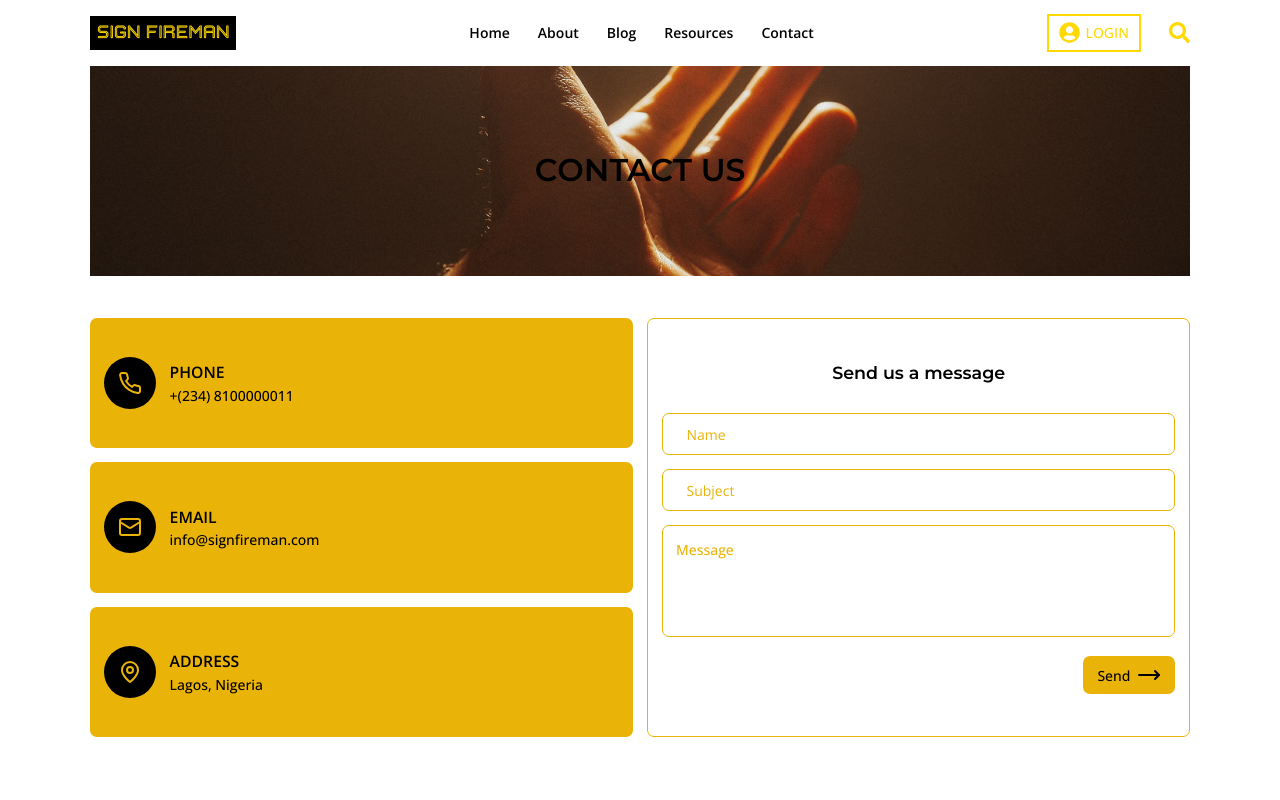
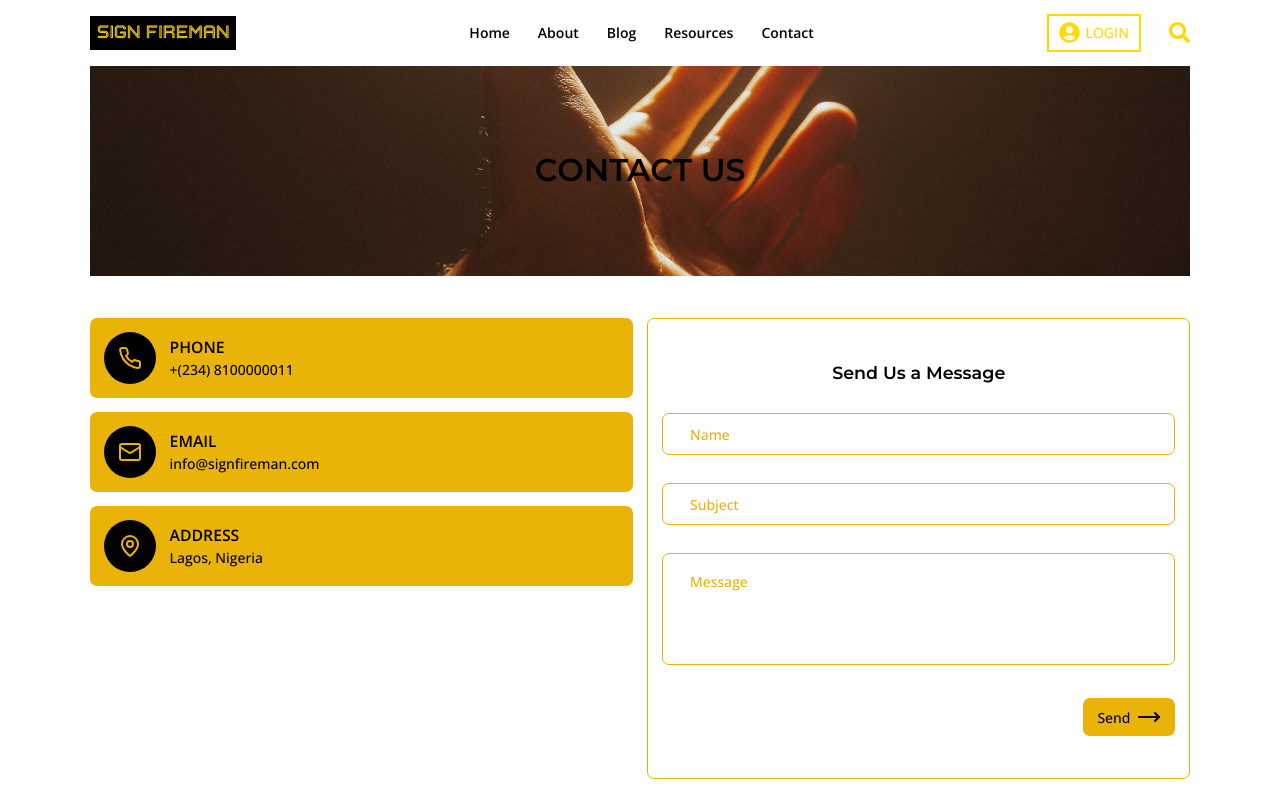
Before and after one commit to Final-move/Final-move-web, a React (Create React App) app: page /contact in a window 1280 px wide. Built offline with nearby package versions, Linux system fonts and the light colour scheme.

Commit message:
chores: update to this sections

```diff
--- a/src/pages/contact/ContactForm.jsx
+++ b/src/pages/contact/ContactForm.jsx
@@ -14,16 +14,16 @@ const ContactForm = () => {
       onSubmit={contactSubmit}
       className="grid gap-8 items-start py-12 px-4 border border-yellow-500 rounded-lg"
     >
-      <SectionHeader title={"Send us a message"} />
+      <SectionHeader title={"Send Us a Message"} />
 
-      <section className="w-full grid gap-4">
+      <section className="w-full grid gap-8">
         <div className="w-full relative">
           <label
             className={`${
               name
                 ? "absolute left-4 top-0 -translate-y-1/2 bg-yellow-500 text-black"
                 : "absolute left-4 top-1/2 -translate-y-1/2 text-yellow-500"
-            } "p-2 px-3 text-base font-medium"`}
+            } p-1 px-4 text-base rounded-lg font-medium transition-all`}
           >
             Name
           </label>
@@ -40,7 +40,7 @@ const ContactForm = () => {
               subject
                 ? "absolute left-4 top-0 -translate-y-1/2 bg-yellow-500 text-black"
                 : "absolute left-4 top-1/2 -translate-y-1/2 text-yellow-500"
-            } "p-2 px-3 text-base font-medium"`}
+            } p-1 px-4 text-base rounded-lg font-medium transition-all`}
           >
             Subject
           </label>
@@ -52,7 +52,13 @@ const ContactForm = () => {
           />
         </div>
         <div className="w-full relative">
-          <label className="absolute top-4 left-4 text-yellow-500 text-base font-medium">
+          <label
+            className={`${
+              message
+                ? "absolute left-4 top-0 -translate-y-1/2 bg-yellow-500 text-black"
+                : "absolute top-4 left-4 text-yellow-500"
+            } p-1 px-4 text-base rounded-lg font-medium transition-all`}
+          >
             Message
           </label>
           <textarea
--- a/src/pages/contact/ContactSection.jsx
+++ b/src/pages/contact/ContactSection.jsx
@@ -5,7 +5,7 @@ import { contactPageContact } from "../../data/constant";
 const ContactSection = () => {
   return (
     <section className="w-full py-12 grid grid-cols-2 max-md:grid-cols-1 gap-4 text-black">
-      <section className="grid grid-cols-1 gap-4">
+      <section className="grid grid-cols-1 place-content-start gap-4">
         {contactPageContact.map((data, index) => (
           <div
             className="bg-yellow-500 w-full p-4 flex items-center gap-4 rounded-lg"
--- a/src/pages/contact/MapContainer.jsx
+++ b/src/pages/contact/MapContainer.jsx
@@ -2,7 +2,15 @@ import React from "react";
 
 const MapContainer = () => {
   return (
-    <section className="w-full py-12 text-black">map is coming soon</section>
+    <section className="w-full h-[500px] py-12 text-black">
+      <iframe
+        title="map to visit us now"
+        src="https://www.google.com/maps/embed?pb=!1m10!1m8!1m3!1d253732.71472056038!2d3.4504704!3d6.4487424!3m2!1i1024!2i768!4f13.1!5e0!3m2!1sen!2sng!4v1697484113371!5m2!1sen!2sng"
+        loading="lazy"
+        allowFullScreen
+        className="w-full h-full"
+      />
+    </section>
   );
 };
 
```
